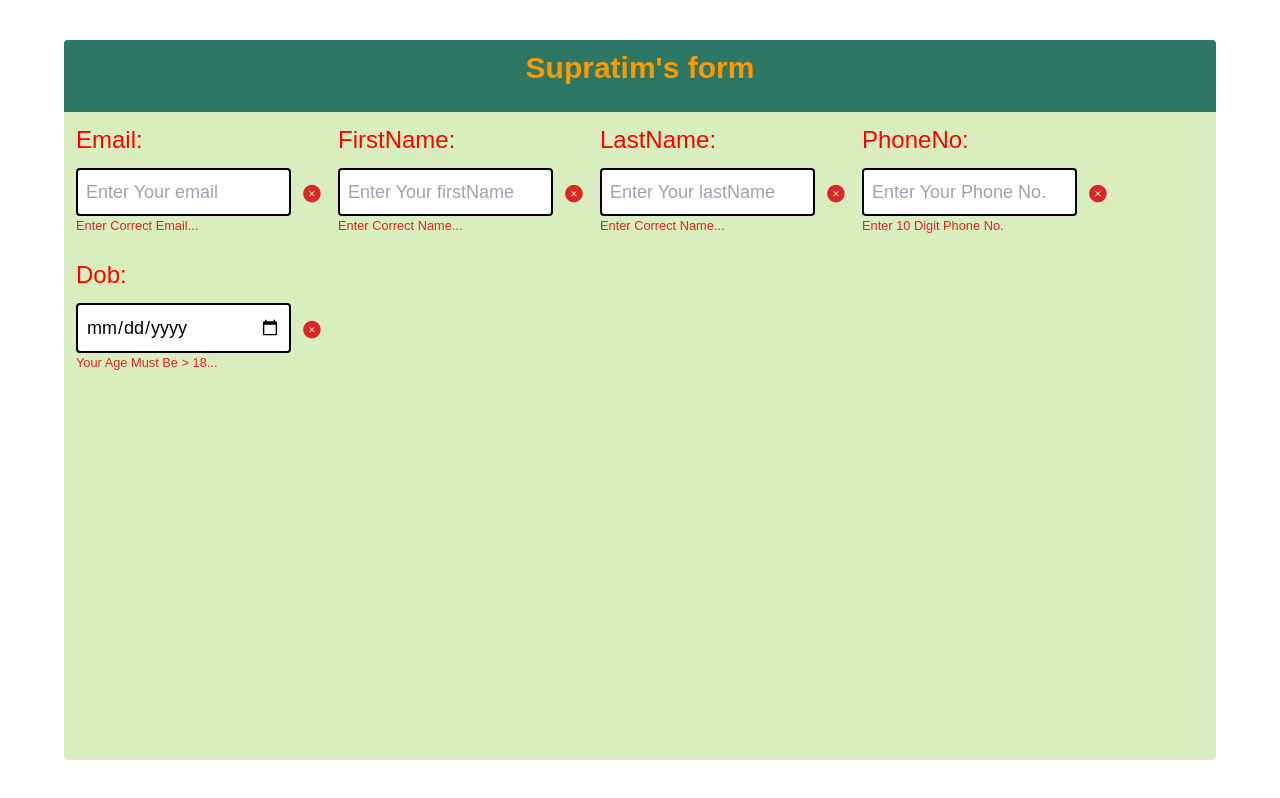
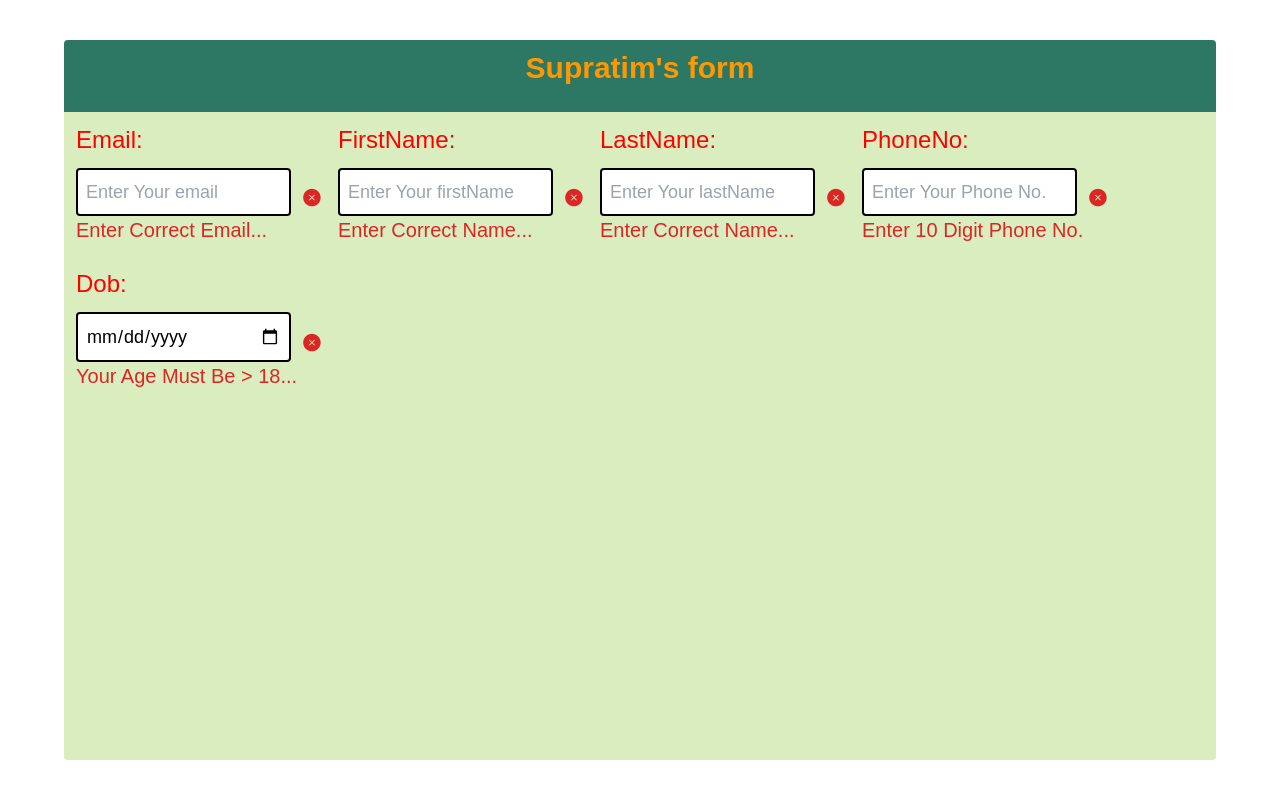
Before and after one commit to vilen666/NextApp1, a React (Create React App) app: page / in a window 1280 px wide. Shown: the top 798 px of the page. Built offline with nearby package versions, Linux system fonts and the light colour scheme.

Commit message:
fixed err msg

```diff
--- a/src/components/RefinedForm.jsx
+++ b/src/components/RefinedForm.jsx
@@ -84,7 +84,7 @@ const InputLabel = (props) => {
       />
       <i className="ri-checkbox-circle-fill absolute top-[50%] left-[95%] text-green-600 font-bold text-xl" style={props.validity[props.name] ?{opacity:1}:{opacity:0}}></i>
       <i className="ri-close-circle-fill absolute top-[50%] left-[95%] text-red-600  font-bold text-xl" style={props.validity[props.name] ?{opacity:0}:{opacity:1}}></i>
-      <div className='text-[1vw] capitalize text-red-600' style={props.validity[props.name] ?{opacity:0}:{opacity:1}}>{props.errMsg}</div>
+      <div className='text-xl capitalize text-red-600' style={props.validity[props.name] ?{opacity:0}:{opacity:1}}>{props.errMsg}</div>
     </label>
   );
 };
```
